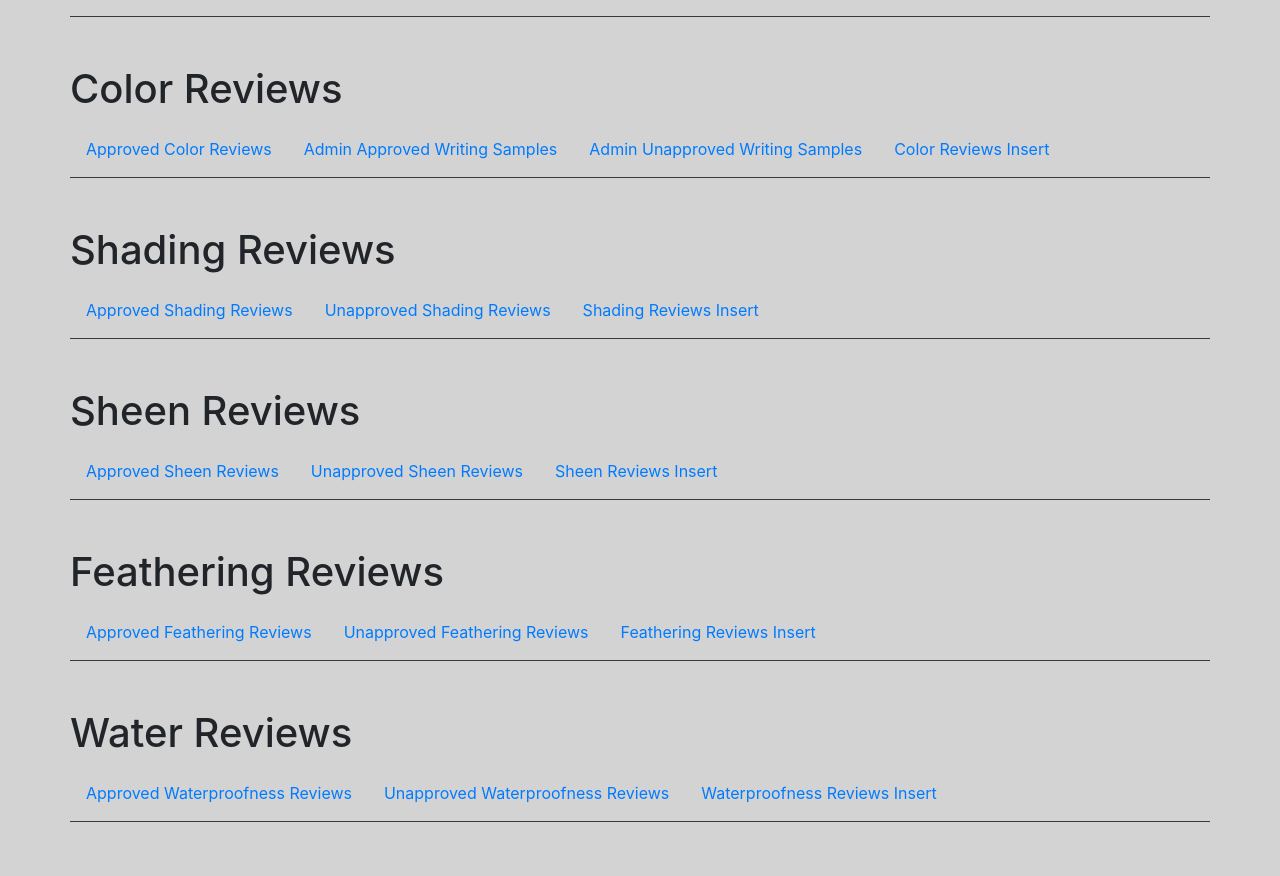
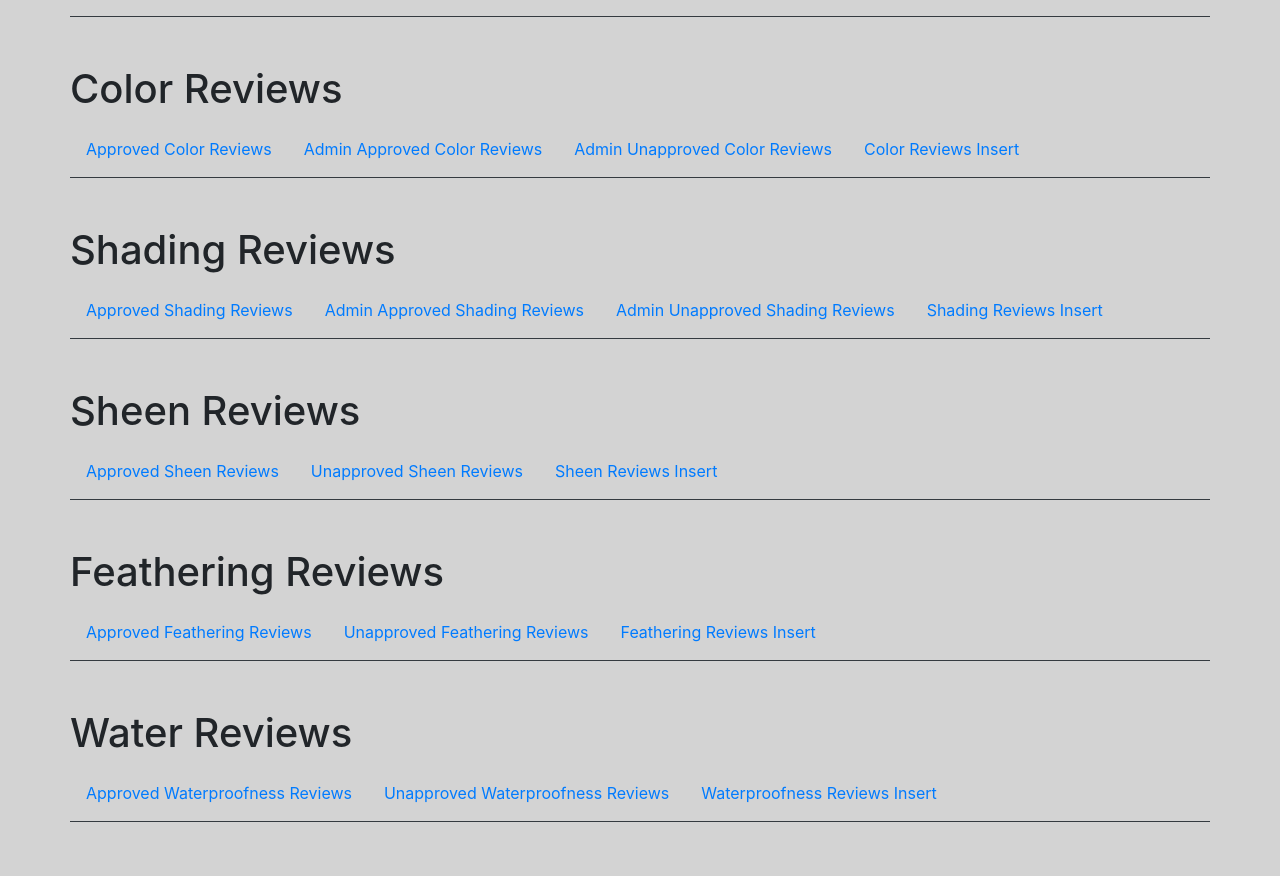
Before and after one commit to DomPSU/fpinks, a React (Create React App) app: page /admin in a window 1280 px wide. Shown: the part 1166-2042 px from the top of the page. Built offline with nearby package versions, Linux system fonts and the light colour scheme.

Commit message:
refactor admin approved/unapproved Get for ShadingReviews

```diff
--- a/src/components/App.jsx
+++ b/src/components/App.jsx
@@ -440,11 +440,11 @@ class App extends Component {
 
             <Route
               exact
-              path="/shading-reviews/unapproved"
-              key="/shading-reviews/unapproved"
+              path="/shading-reviews/admin/:approved"
+              key="/shading-reviews/admin/:approved"
               render={() =>
                 isAdmin ? (
-                  <Index link="/shading-reviews/unapproved" />
+                  <AdminIndex link="/shading-reviews/admin" />
                 ) : (
                   <Redirect to="/unauthorized" />
                 )
--- a/src/components/admin/Admin.jsx
+++ b/src/components/admin/Admin.jsx
@@ -133,10 +133,10 @@ export default function Admin() {
           Approved Color Reviews
         </Link>
         <Link className="p-3" to="/color-reviews/admin/1">
-          Admin Approved Writing Samples
+          Admin Approved Color Reviews
         </Link>
         <Link className="p-3" to="/color-reviews/admin/0">
-          Admin Unapproved Writing Samples
+          Admin Unapproved Color Reviews
         </Link>
         <Link className="p-3" to="/color-reviews/new">
           Color Reviews Insert
@@ -150,8 +150,11 @@ export default function Admin() {
         <Link className="p-3" to="/shading-reviews">
           Approved Shading Reviews
         </Link>
-        <Link className="p-3" to="/shading-reviews/unapproved">
-          Unapproved Shading Reviews
+        <Link className="p-3" to="/shading-reviews/admin/1">
+          Admin Approved Shading Reviews
+        </Link>
+        <Link className="p-3" to="/shading-reviews/admin/0">
+          Admin Unapproved Shading Reviews
         </Link>
         <Link className="p-3" to="/shading-reviews/new">
           Shading Reviews Insert
```
Also changed, not shown: models/shadingReviewsModel.js (+4 -3 lines), routes/shadingReviewsRouter.js (+8 -1 lines), services/shadingReviewsService.js (+4 -4 lines).
